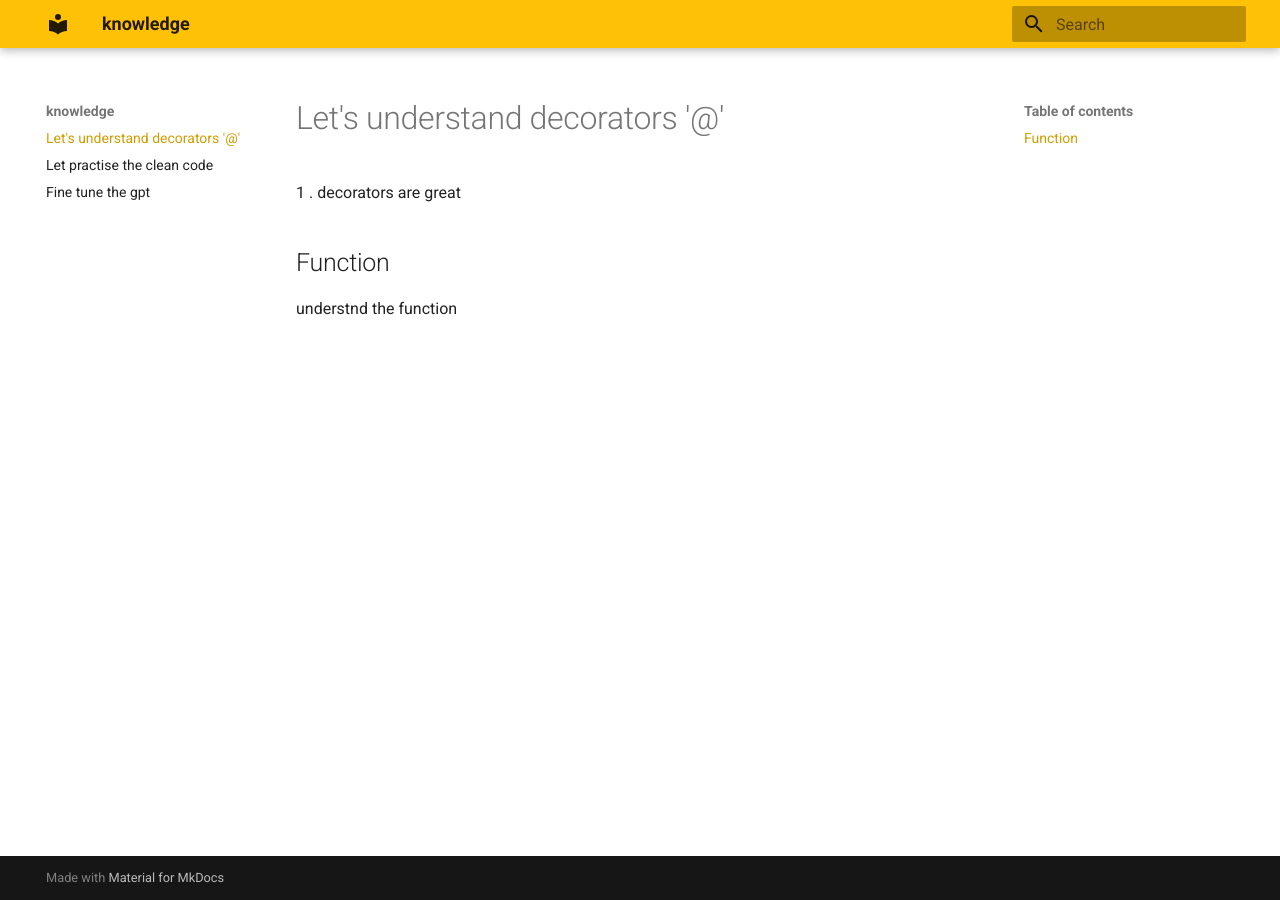
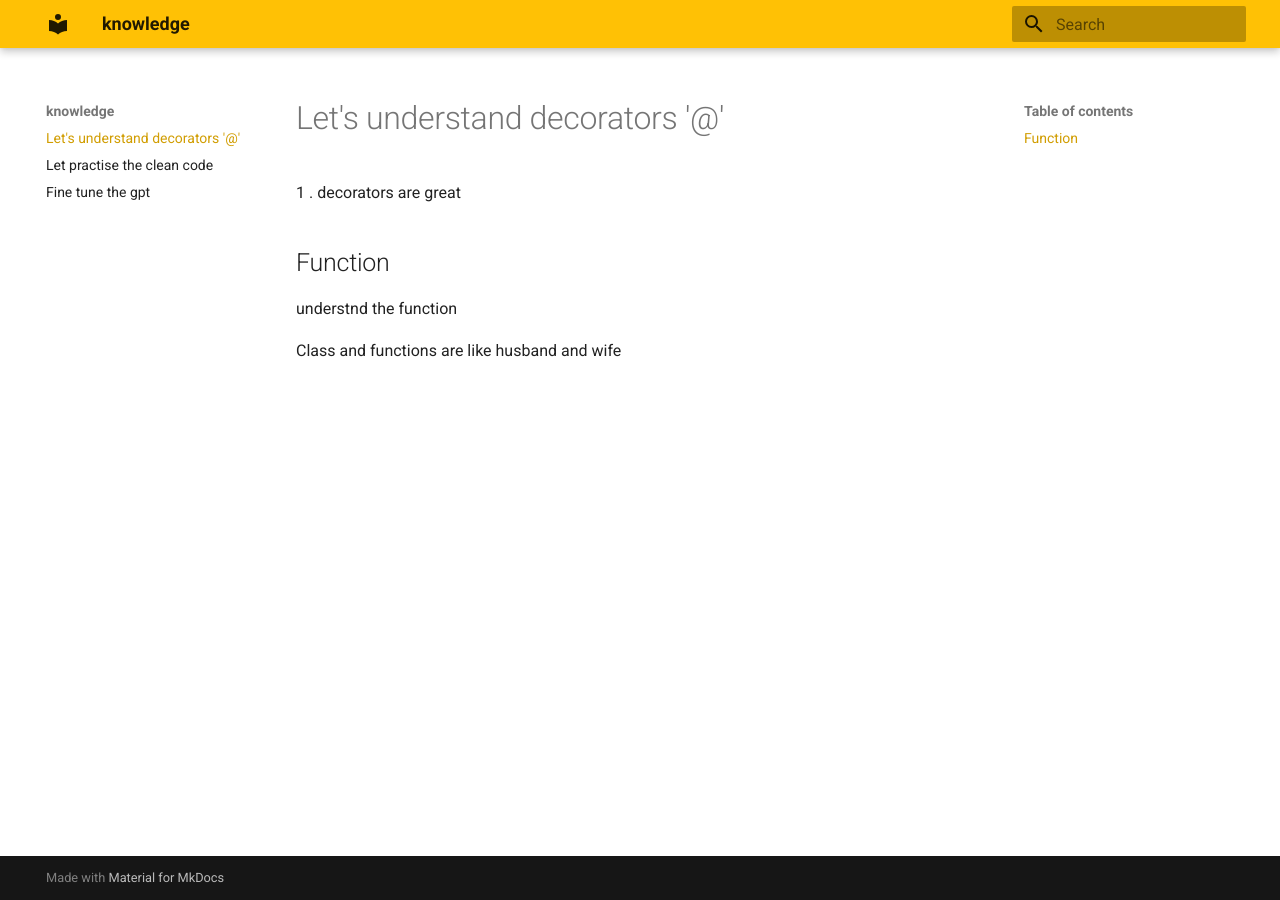
Before and after one commit to MUKESHRAJMAHENDRAN/knowledge, an MkDocs documentation site: the page built from docs/index.md, in a window 1280 px wide. Built offline with MkDocs 1.6.1 and Material for MkDocs 9.7.7, drawn with Linux system fonts in a browser that asks for light colours.

Commit message:
Auto commit check

```diff
--- a/docs/index.md
+++ b/docs/index.md
@@ -3,3 +3,6 @@
 
 ## Function
 understnd the function
+
+
+Class and functions are like husband and wife
```
